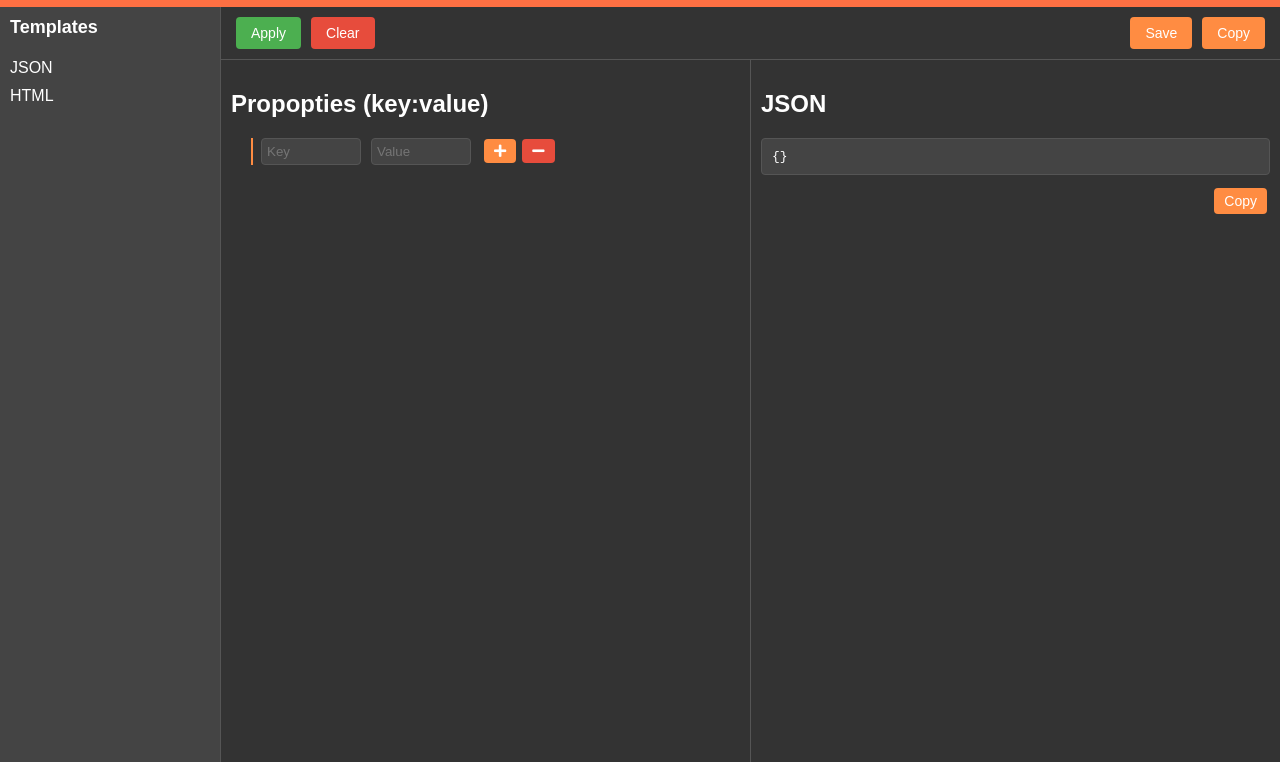
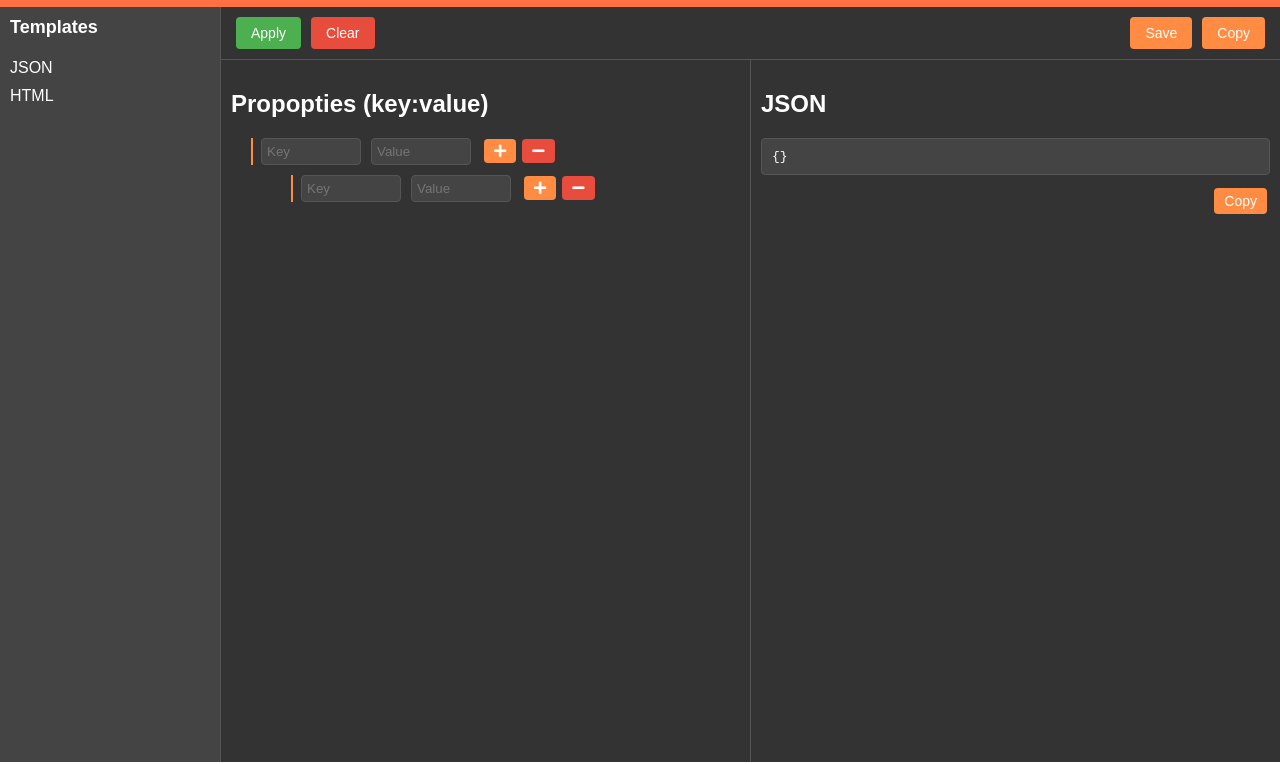
Before and after one commit to isNotANumber/json-generator, a website built with webpack: page public/index.html in a window 1280 px wide. Both pictures are taken after a click on the button 500 px from the left and 187 px from the top of the page. Shown: the part 36-800 px from the top of the page. Built offline with nearby package versions, Linux system fonts and the light colour scheme.

Commit message:
generator append click handler added

```diff
--- a/public/style/style.css
+++ b/public/style/style.css
@@ -124,7 +124,11 @@ body {
     align-items: center;
     margin-top: 10px;
     padding-left: 10px;
+    min-width: fit-content;
     position: relative;
+  }
+  .generator__buttons-container {
+    min-width: fit-content;
   }
   .key-value-generator::before {
     content: '';
--- a/src/presenter/editor/editor-input-presenter.js
+++ b/src/presenter/editor/editor-input-presenter.js
@@ -37,7 +37,7 @@ export default class EditorInputPresenter {
     this.#keyValueGenerator = new KeyValueGeneratorView();
 
     render(this.#keyValueGenerator, container);
-    this.#renderButtons(this.#keyValueGenerator.element);
+    this.#renderButtons(this.#keyValueGenerator.element.querySelector('.generator__buttons-container'));
   }
 
   #renderButtons(container) {
@@ -56,11 +56,13 @@ export default class EditorInputPresenter {
     render(deleteButton, container);
   }
 
-  #handleGeneratorAppendClick() {
-    console.log('Append button clicked!');
+  #handleGeneratorAppendClick = (evt) => {
+    const childContainer = evt.target.closest('li').querySelector('.key-value-generator__nested');
+
+    this.#renderKeyValueGenerator(childContainer);
   }
 
-  #handleGeneratorCancelClick() {
+  #handleGeneratorCancelClick = () => {
     console.log('Cancel button clicked!');
   }
 }
--- a/src/view/key-value-generator/key-value-generator-view.js
+++ b/src/view/key-value-generator/key-value-generator-view.js
@@ -3,10 +3,14 @@ import AbstractView from "../../framework/view/abstract-view.js";
 function createKeyValueGeneratorTemplate() {
     return (
         `
-        <div class="key-value-generator">
-            <input type="text" class="key-value-generator__input" id="key1" placeholder="Key"/>
-            <input type="text" class="key-value-generator__input" id="value1" placeholder="Value"/>
-        </div>
+        <li>
+            <div class="key-value-generator">
+                <input type="text" class="key-value-generator__input" placeholder="Key"/>
+                <input type="text" class="key-value-generator__input" placeholder="Value"/>
+                <div class="generator__buttons-container"></div>
+            </div>
+            <ul class="key-value-generator__nested"></ul>
+        </li>
         `
     );
 }
```
